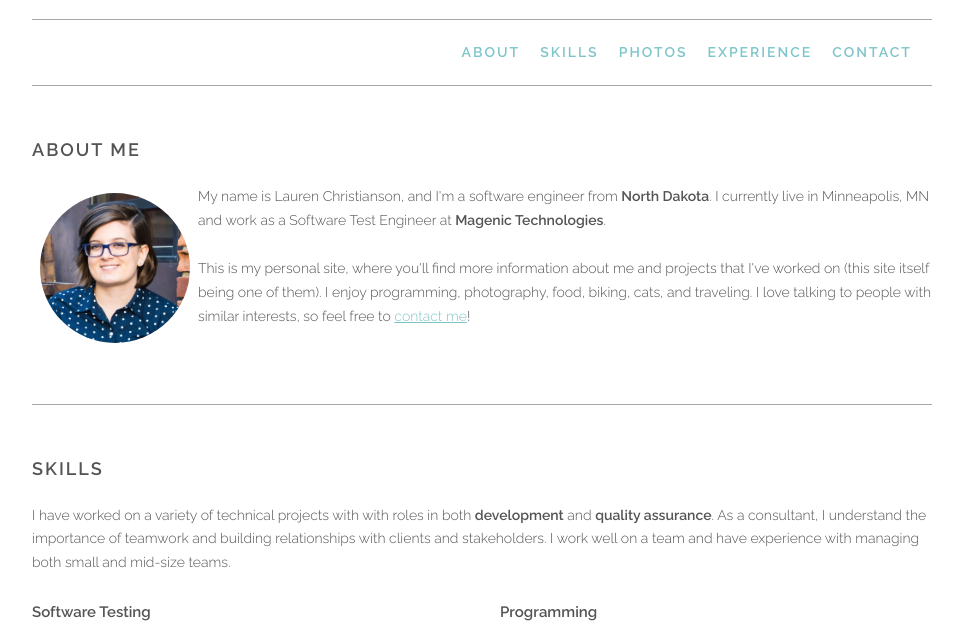
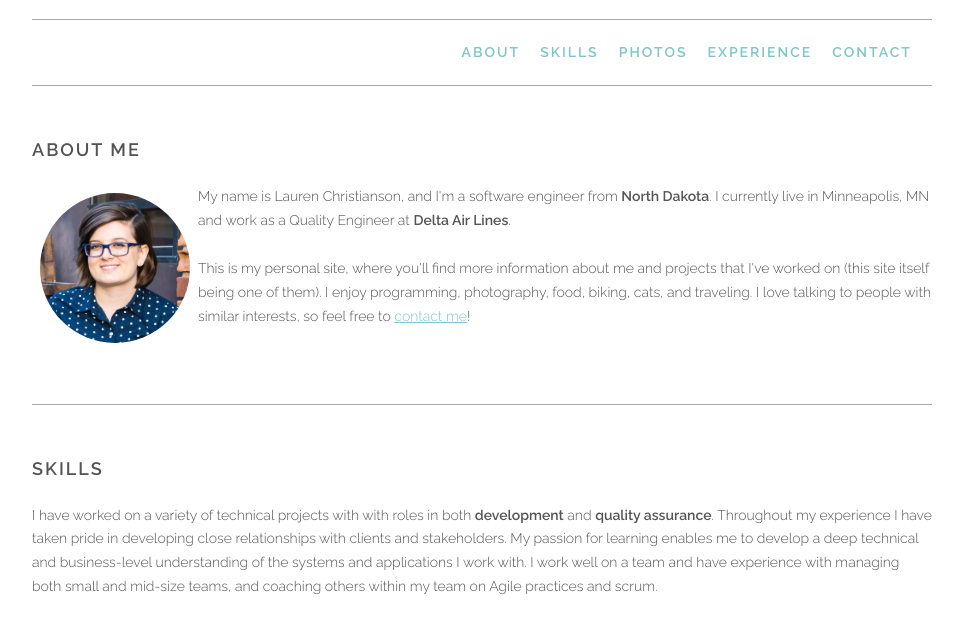
Before and after one commit to pearlberry/pearlberry.github.io, a website: page index.html in a window 1280 px wide. Shown: the part 281-902 px from the top of the page, without its empty margins (158-1121 px from the left). Drawn offline with nearby package versions, Linux system fonts and the light colour scheme.

Commit message:
updated job experience

```diff
--- a/index.html
+++ b/index.html
@@ -73,14 +73,14 @@
     <!-- About Me -->
     <div class="docs-section" id="about">
       <h6 class="docs-header">About Me</h6>
-      <img src="images/lauren.jpg" id="headshot" class="u-pull-left"><p>My name is Lauren Christianson, and I'm a software engineer from <strong>North Dakota</strong>. I currently live in Minneapolis, MN and work as a Software Test Engineer at <strong>Magenic Technologies</strong>.</p>
+      <img src="images/lauren.jpg" id="headshot" class="u-pull-left"><p>My name is Lauren Christianson, and I'm a software engineer from <strong>North Dakota</strong>. I currently live in Minneapolis, MN and work as a Quality Engineer at <strong>Delta Air Lines</strong>.</p>
         <p>This is my personal site, where you'll find more information about me and projects that I've worked on (this site itself being one of them). I enjoy programming, photography, food, biking, cats, and traveling. I love talking to people with similar interests, so feel free to <a href="#contact">contact me</a>!</p>
     </div>
 
     <!-- Skills -->
     <div class="docs-section" id="skills">
       <h6 class="docs-header">Skills</h6>
-      <p>I have worked on a variety of technical projects with with roles in both <strong>development</strong> and <strong>quality assurance</strong>. As a consultant, I understand the importance of teamwork and building relationships with clients and stakeholders. I work well on a team and have experience with managing both small and mid-size teams.</p>
+      <p>I have worked on a variety of technical projects with with roles in both <strong>development</strong> and <strong>quality assurance</strong>. Throughout my experience I have taken pride in developing close relationships with clients and stakeholders. My passion for learning enables me to develop a deep technical and business-level understanding of the systems and applications I work with. I work well on a team and have experience with managing both small and mid-size teams, and coaching others within my team on Agile practices and scrum.</p>
         <div class="row">
           <div class="six columns">
               <h6>Software Testing</h6>
@@ -142,7 +142,7 @@
     <div class="fadein">
     <div class="grid">
       <div class="row">
-          <div class="four columns"><p>Software Test Engineer<br><font color="#7EC5C9">1 YEAR</font></p></div>
+          <div class="four columns"><p>Software Test Engineer<br><font color="#7EC5C9">2 YEARS</font></p></div>
           <div class="four columns"><p>Web Developer<br><font color="#7EC5C9">2 YEARS</font></p></div>
           <div class="four columns"><p>Sales &<br>Tech Support<br><font color="#7EC5C9">3 YEARS</font></p></div>
         </div>
```
